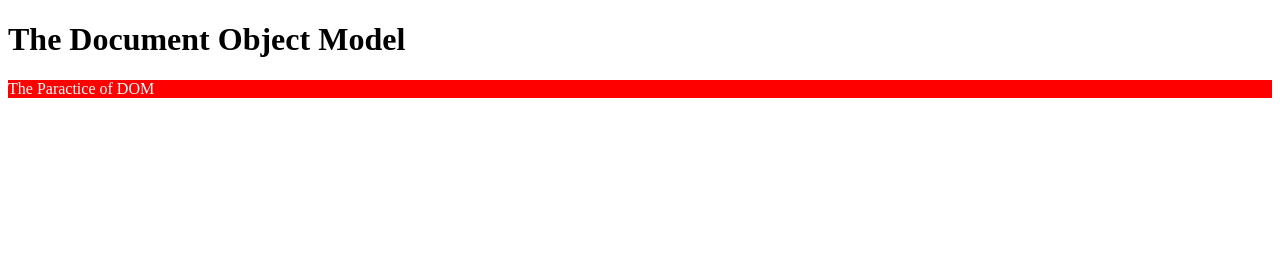
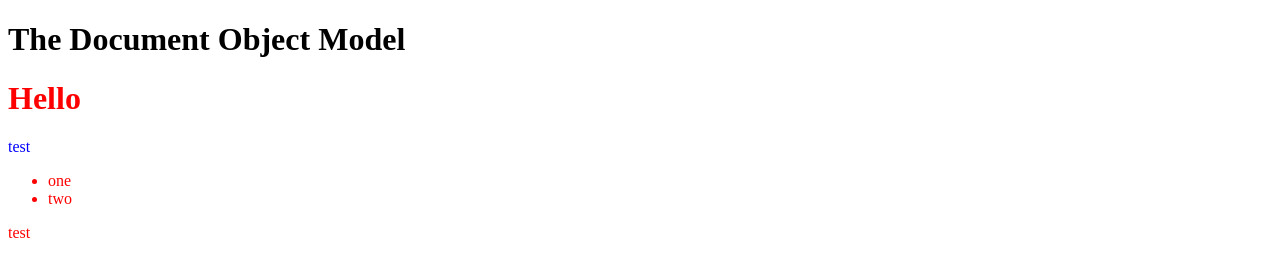
Before and after one commit to Murtuza-Ahmed/javascript-project, a plain HTML site: page Exercise-Paractice/The Document Object Model/index.html in a window 1280 px wide. Drawn offline with Linux system fonts and the light colour scheme.

Commit message:
project compelete

```diff
--- a/Exercise-Paractice/The Document Object Model/app.js
+++ b/Exercise-Paractice/The Document Object Model/app.js
@@ -20,12 +20,30 @@ let diCode = decodeURIComponent(her);
 console.log(diCode);
 
 // EXERCISE 9.3
-let inputClass = document.querySelector("div");
-inputClass.textContent = "The Paractice of DOM";
-inputClass.classList.add("red");
-inputClass.id = "tester";
-inputClass.style.backgroundColor = "red";
-inputClass.style.color = "#fff";
-let documentUrl = document.URL;
-console.log(documentUrl);
-console.log(inputClass)
+// let inputClass = document.querySelector("div");
+// inputClass.textContent = "The Paractice of DOM";
+// inputClass.classList.add("red");
+// inputClass.id = "tester";
+// inputClass.style.backgroundColor = "red";
+// inputClass.style.color = "#fff";
+// let documentUrl = document.URL;
+// console.log(documentUrl);
+// console.log(inputClass)
+
+// Chapter project
+let divOutPut = document.getElementsByClassName("output");
+let mainList = {
+    uniqe: document.querySelector("ul")
+}
+mainList.uniqe.id = "list";
+let divTagName = document.querySelectorAll("div");
+let textArray = [];
+let text = divTagName.innerText;
+textArray.push(text);
+for (let i = 0; i <= divTagName.length; i++) {
+    let currentDiv = divTagName[i];
+    currentDiv.id = i + 1;
+    currentDiv.style.color = i % 2 === 0 ? "red" : "blue";
+    console.log(currentDiv)
+
+}
--- a/Exercise-Paractice/The Document Object Model/index.html
+++ b/Exercise-Paractice/The Document Object Model/index.html
@@ -10,7 +10,18 @@
 <body>
     <h1>The Document Object Model</h1>
     <!-- EXCERCISE 9.3 -->
-    <div class="output"></div>
+    <!-- <div class="output"></div> -->
+
+    <!-- Chapter project -->
+    <div class="output">
+        <h1>Hello</h1>
+        <div>test</div>
+        <ul>
+            <li id="one">one</li>
+            <li id="two">two</li>
+        </ul>
+        <div>test</div>
+    </div>
 
 
 
```
